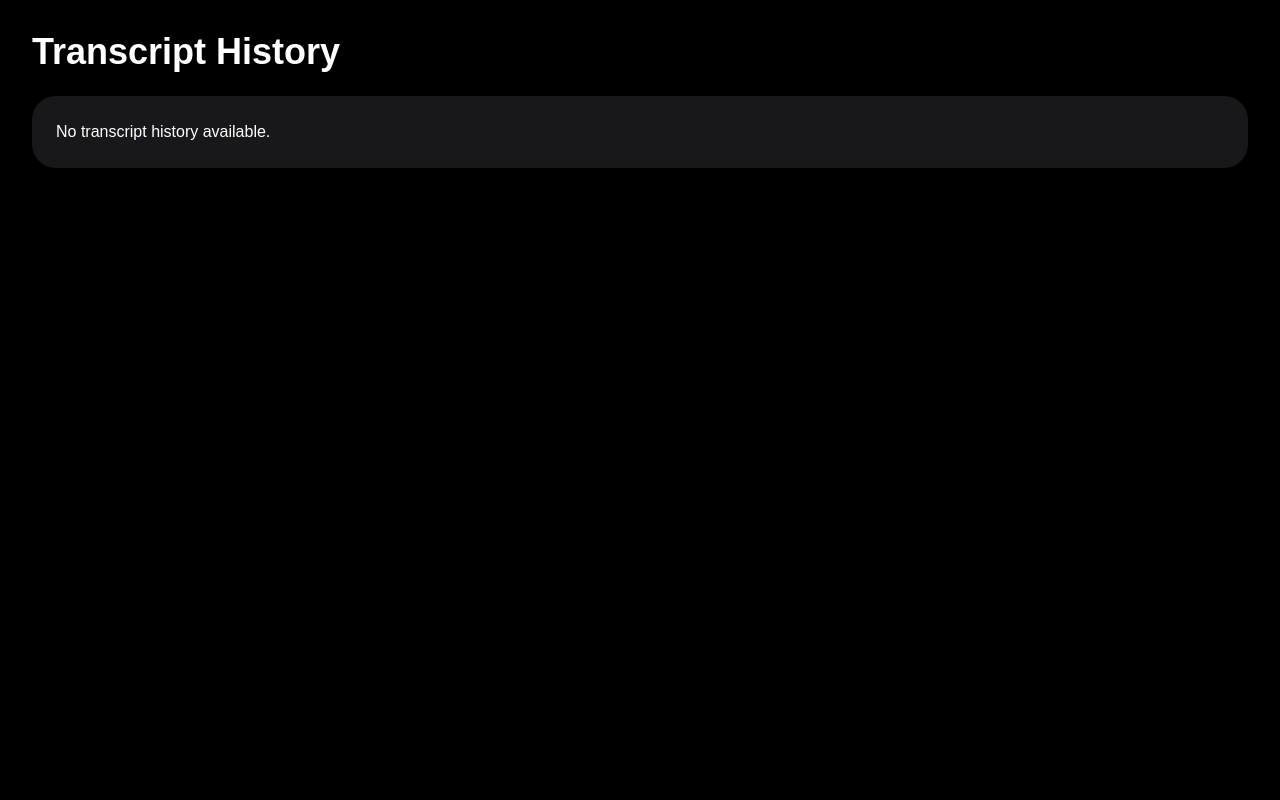
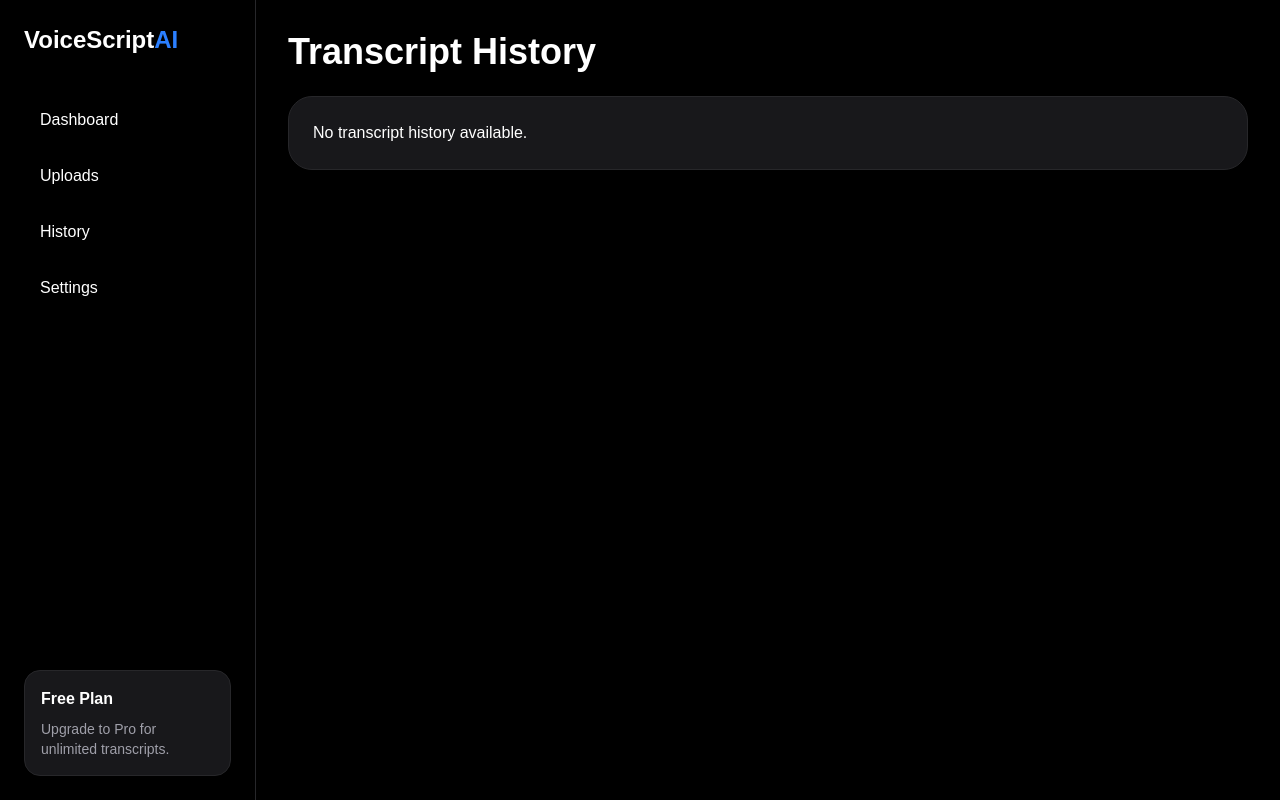
Before and after one commit to Kesarkarale/voicescript-ai, a Next.js app: page /dashboard/history in a window 1280 px wide. Built offline with nearby package versions, Linux system fonts and the light colour scheme.

Commit message:
Update page.tsx

```diff
--- a/app/dashboard/history/page.tsx
+++ b/app/dashboard/history/page.tsx
@@ -1,13 +1,19 @@
+import Sidebar from "@/components/Sidebar";
+
 export default function HistoryPage() {
   return (
-    <main className="min-h-screen bg-black text-white p-8">
-      <h1 className="text-4xl font-bold mb-6">
-        Transcript History
-      </h1>
+    <main className="min-h-screen bg-black text-white flex">
+      <Sidebar />
 
-      <div className="bg-zinc-900 p-6 rounded-3xl">
-        No transcript history available.
-      </div>
+      <section className="flex-1 p-8">
+        <h1 className="text-4xl font-bold mb-6">
+          Transcript History
+        </h1>
+
+        <div className="bg-zinc-900 border border-zinc-800 rounded-3xl p-6">
+          No transcript history available.
+        </div>
+      </section>
     </main>
   );
 }
```
